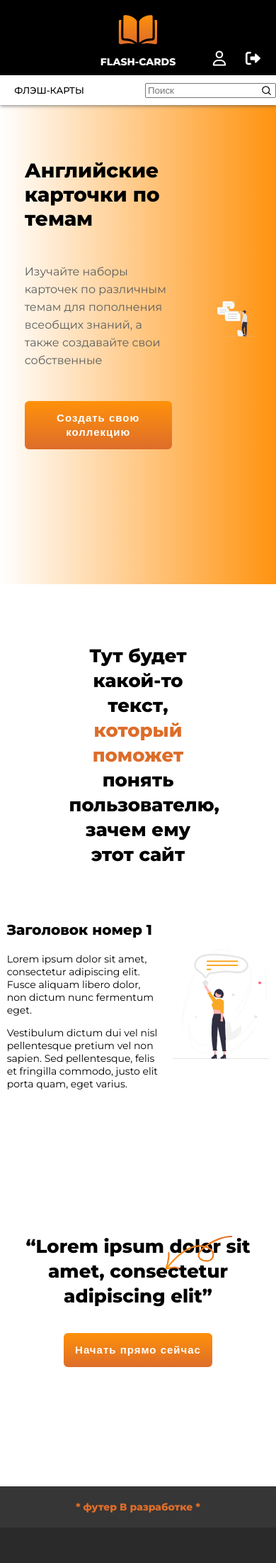
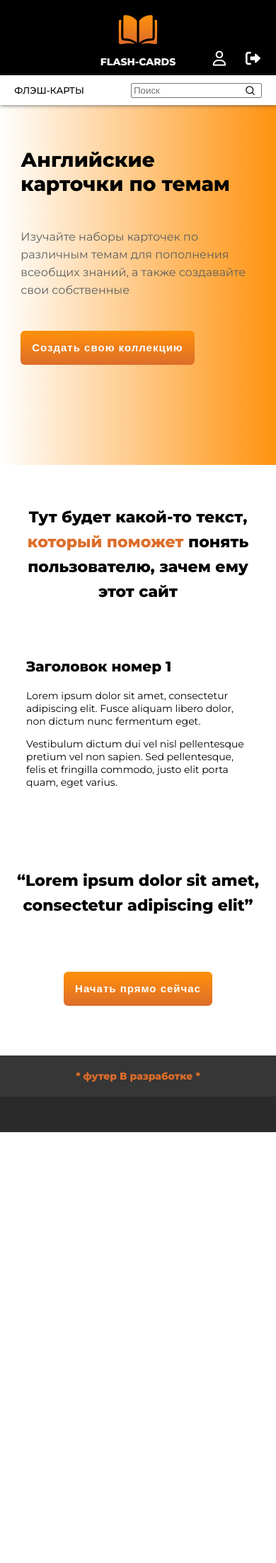
Before and after one commit to MichaelPotemkin/Flashcards, a Django app: page / in a window 390 px wide. Shown: the whole page at 71% size. After the commit the page ends 1595 px from the top, so only its background shows below. Run offline with Django 4.2, Linux system fonts and the light colour scheme; data that the repository does not hold is empty.

Commit message:
minor changes

```diff
--- a/static/css/style.css
+++ b/static/css/style.css
@@ -188,6 +188,7 @@ label{
 /*?? -- SEARCH FORM -- ??*/
 .search-form{
     display: flex;
+    position: relative;
 }
 .search-bar{
     display: flex;
@@ -197,10 +198,6 @@ label{
 }
 
 .before-search{
-    position: relative;
-}
-
-.before-search:before{
     display: block;
     content: '';
     background-image: url("../images/Search.svg");
@@ -208,8 +205,15 @@ label{
     height: 13px;
     background-size: 13px 13px;
     position: absolute;
-    left: -20px;
+    right: 10px;
     top: 4px;
+    background-color: white;
+    border: none;
+    cursor: pointer;
+}
+
+.before-search:before{
+
 }
 
 /*? ------------- INTRO -------------?*/
@@ -458,4 +462,41 @@ footer{
         margin-right: 0;
         margin-left: 0;
     }
+    /*?------- Адаптив главной страницы -------?*/
+
+    .search{
+        margin-right: 20px;
+    }
+
+    .intro{
+        height: 60vh;
+    }
+
+    .intro__right-side{
+        display: none;
+    }
+    .intro__left-side {
+        width: 85%;
+    }
+
+    .quote{
+        width: 90%;
+        font-size: 22px;
+    }
+
+    .quote-block{
+        margin: 4em 0 4em 0;
+    }
+    .example-block__right-side{
+        display: none;
+    }
+    .example-block__left-side {
+    width: 81%;
+    }
+    footer{
+        margin-top: 5em;
+    }
+    .second-quote::after {
+      display: none;
+    }
 }
--- a/templates/base.html
+++ b/templates/base.html
@@ -57,8 +57,8 @@
             <div class="search">
                 <form method="GET" action="#" class="search-form">
                     <label for="main-search" class="visibility-hidden">Flash-cards search</label>
-                    <input id="main-search" type="search" name="q" placeholder="Поиск" class="search-input"><label
-                        for="main-search" class="before-search"></label>
+                    <input id="main-search" type="search" name="q" placeholder="Поиск" class="search-input">
+                    <button class="before-search"></button>
                 </form>
             </div>
         </div>
```
